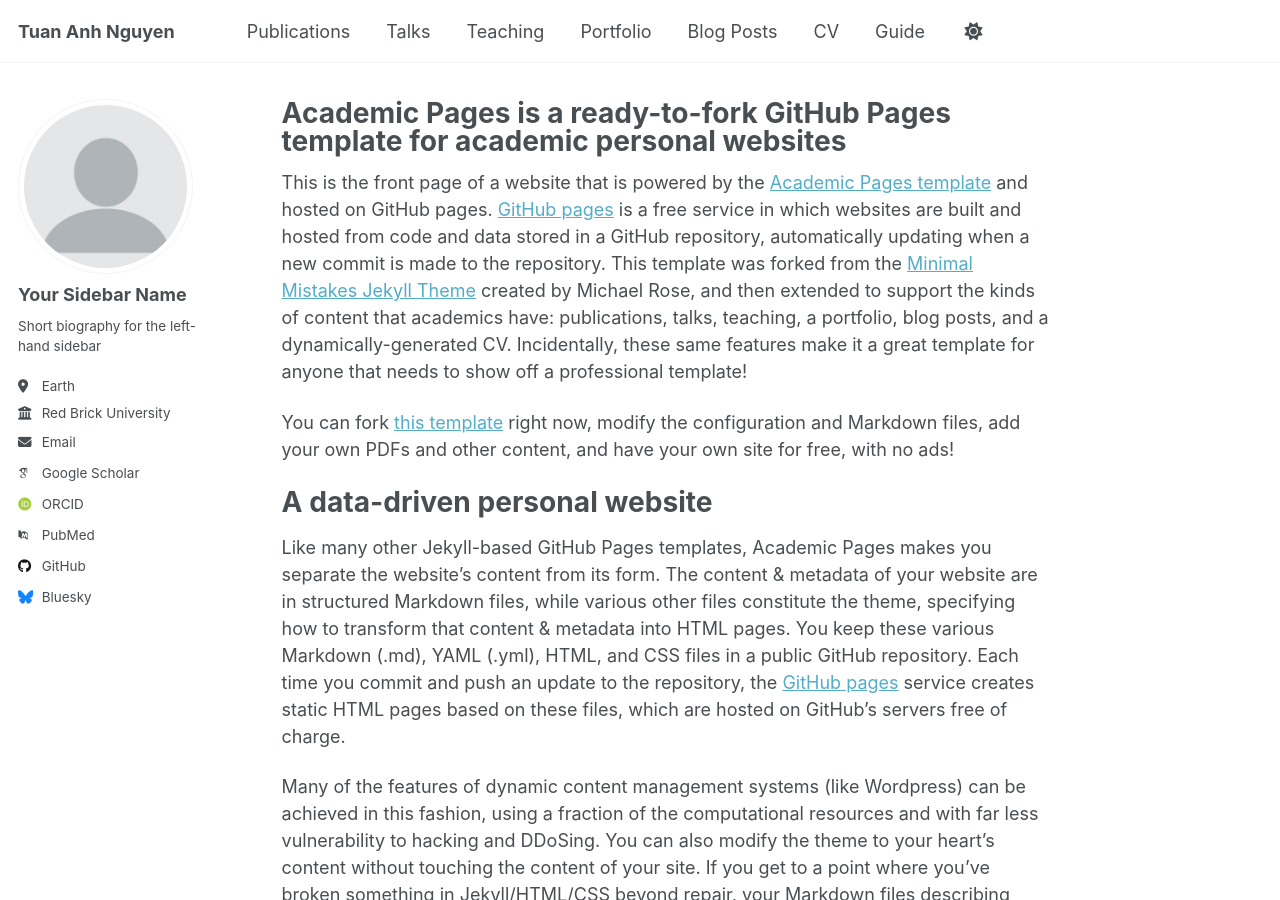
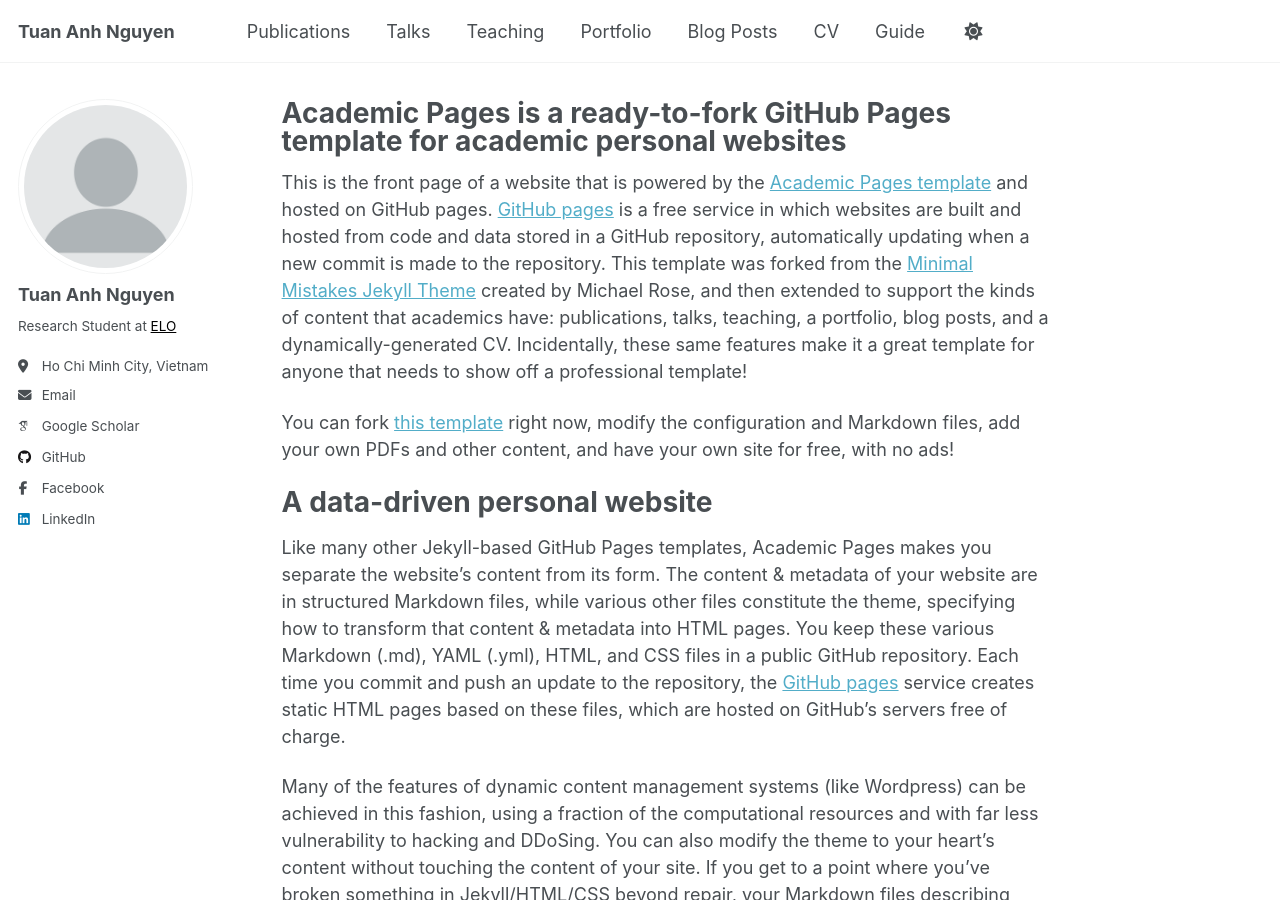
Before and after one commit to nAuTahn/nAuTahn.github.io, a Jekyll site: the page built from _pages/about.md, in a window 1280 px wide and 900 px high. Built offline with Jekyll 4.4.1, drawn with Linux system fonts in a browser that asks for light colours; some web fonts are replaced; a script that is not in the unit is left out.

Commit message:
add info

```diff
--- a/_config.yml
+++ b/_config.yml
@@ -23,22 +23,22 @@ repository               : "nAuTahn/nAuTahn.github.io"
 author:
   # Biographic information
   avatar           : "profile.png"
-  name             : "Your Sidebar Name"
+  name             : "Tuan Anh Nguyen"
   pronouns         : # example: "she/her"
-  bio              : "Short biography for the left-hand sidebar"
-  location         : "Earth"
-  employer         : "Red Brick University"
+  bio              : "Research Student at <a style='color: black;' href='https://sites.google.com/view/evolve-learn-optimize/'>ELO</a>"
+  location         : "Ho Chi Minh City, Vietnam"
+  employer         : #"Red Brick University"
   uri              : # URL
-  email            : "none@example.org"
+  email            : "nguyentuananh212003@gmail.com"
 
   # Academic websites
   academia         : # URL
   arxiv            : # URL - Update with the correct link to your profile
-  googlescholar    : "https://scholar.google.com/citations?user=PS_CX0AAAAAJ"
+  googlescholar    : "https://scholar.google.com/citations?user=784ornQAAAAJ&hl=en"
   impactstory      : # URL
-  orcid            : "http://orcid.org/yourorcidurl"
+  orcid            : #"http://orcid.org/yourorcidurl"
   semantic         : # URL
-  pubmed           : "https://www.ncbi.nlm.nih.gov/pubmed/?term=john+snow"
+  pubmed           : #"https://www.ncbi.nlm.nih.gov/pubmed/?term=john+snow"
   researchgate     : # URL
   scopus           : # URL
 
@@ -46,14 +46,14 @@ author:
   bitbucket        : # Username - Update with your username on the site
   codepen          : # Username
   dribbble         : # Username
-  github           : "academicpages"
+  github           : "nAuTahn"
   kaggle           : # Username
   stackoverflow    : # User number or user number and name (i.e., use "1" or "1/jeff-atwood")
 
   # Social media
   artstation       : # Username
-  bluesky          : "bsky.app" # Replace this with you Bluesky username
-  facebook         : # Username
+  bluesky          : #"bsky.app" # Replace this with you Bluesky username
+  facebook         : "anh.math0102"
   flickr           : # Username
   foursquare       : # Username
   goodreads        : # Username
@@ -61,7 +61,7 @@ author:
   keybase          : # Username
   instagram        : # Username
   lastfm           : # Username
-  linkedin         : # Username
+  linkedin         : "anhnt123"
   mastodon         : # URL
   medium           : # URL
   pinterest        : # Username
```
